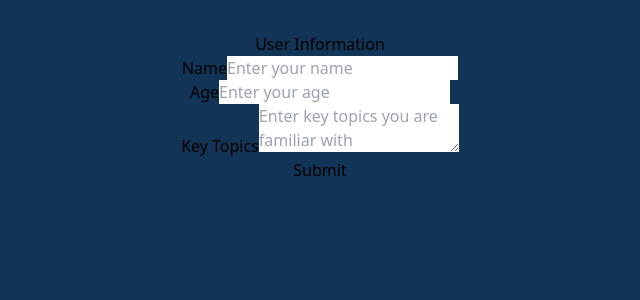
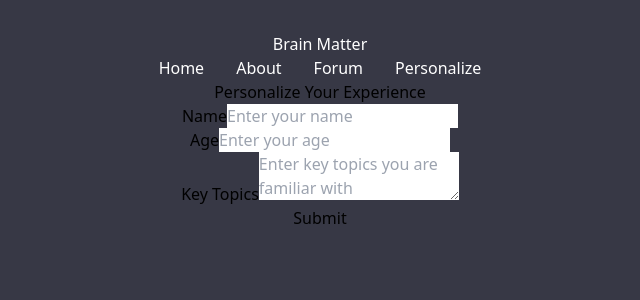
Before and after one commit to bilalrashid0197/hawkhacks-project, a React (Vite) app: page /personalize in a window 1280 px wide. Shown: the top 300 px of the page, without its empty margins (320-960 px from the left). Built offline with nearby package versions, Linux system fonts and the light colour scheme.

Commit message:
Added a Personalize page

```diff
--- a/src/App.css
+++ b/src/App.css
@@ -44,7 +44,7 @@
 
 
 header {
-  background-color: #2E2F3A; /* Matches the dark background color */
+  background-color: #373845; /* Matches the dark background color */
 }
 
 header a {
--- a/src/components/Navbar.jsx
+++ b/src/components/Navbar.jsx
@@ -16,9 +16,10 @@ const Navbar = () => {
         </div>
         {/* Navigation Items */}
         <div className="flex gap-10 justify-end text-lg text-white">
-          <NavLink className={({ isActive }) => isActive ? "text-green-500 font-bold hover:underline" : "hover:underline"} to="/home">Home</NavLink>
-          <NavLink to="/about" className={({ isActive }) => isActive ? "text-green-500 font-bold hover:underline" : "hover:underline"}>About</NavLink>
-          <NavLink to="/forum" className={({ isActive }) => isActive ? "text-green-500 font-bold hover:underline" : "hover:underline"}>Forum</NavLink>
+          <NavLink className={({ isActive }) => isActive ? "text-white font-bold hover:underline" : "hover:underline"} to="/home">Home</NavLink>
+          <NavLink to="/about" className={({ isActive }) => isActive ? "text-white font-bold hover:underline" : "hover:underline"}>About</NavLink>
+          <NavLink to="/forum" className={({ isActive }) => isActive ? "text-white font-bold hover:underline" : "hover:underline"}>Forum</NavLink>
+          <NavLink to="/personalize" className={({ isActive }) => isActive ? "text-white font-bold hover:underline" : "hover:underline"}>Personalize</NavLink>
         </div>
       </div>
     </header>
--- a/src/index.css
+++ b/src/index.css
@@ -3,5 +3,5 @@
 @tailwind utilities;
 
 body {
-    background-color: #123456;
+    background-color: #373845;
 }
--- a/src/scenes/personalize/index.jsx
+++ b/src/scenes/personalize/index.jsx
@@ -1,4 +1,5 @@
 import React, { useState } from 'react';
+import Navbar from '../../components/Navbar';
 
 const Personalize = () => {
   const [name, setName] = useState('');
@@ -14,11 +15,13 @@ const Personalize = () => {
   };
 
   return (
-    <div className="min-h-screen flex items-center justify-center bg-gray-100">
-      <form onSubmit={handleSubmit} className="bg-white p-8 rounded shadow-md w-1/2">
-        <h2 className="text-2xl font-bold mb-6">User Information</h2>
+    <div className="min-h-screen flex flex-col  text-white">
+      <Navbar />
+      <div className="flex flex-col items-center justify-center w-full flex-grow p-5">
+        <form onSubmit={handleSubmit} className="bg-gray-800 p-8 rounded shadow-md w-full max-w-md">
+          <h2 className="text-3xl font-bold mb-6 text-center">Personalize Your Experience</h2>
           <div className="mb-4">
-          <label className="block text-gray-700 text-sm font-bold mb-2" htmlFor="name">
+            <label className="block text-sm font-semibold mb-2" htmlFor="name">
               Name
             </label>
             <input
@@ -26,12 +29,12 @@ const Personalize = () => {
               id="name"
               value={name}
               onChange={(e) => setName(e.target.value)}
-            className="shadow appearance-none border rounded w-full py-2 px-3 text-gray-700 leading-tight focus:outline-none focus:shadow-outline"
+              className="w-full p-3 rounded bg-gray-700 border border-gray-600 focus:outline-none focus:ring-2 focus:ring-blue-500"
               placeholder="Enter your name"
             />
           </div>
           <div className="mb-4">
-          <label className="block text-gray-700 text-sm font-bold mb-2" htmlFor="age">
+            <label className="block text-sm font-semibold mb-2" htmlFor="age">
               Age
             </label>
             <input
@@ -39,32 +42,33 @@ const Personalize = () => {
               id="age"
               value={age}
               onChange={(e) => setAge(e.target.value)}
-            className="shadow appearance-none border rounded w-full py-2 px-3 text-gray-700 leading-tight focus:outline-none focus:shadow-outline"
+              className="w-full p-3 rounded bg-gray-700 border border-gray-600 focus:outline-none focus:ring-2 focus:ring-blue-500"
               placeholder="Enter your age"
             />
           </div>
-        <div className="mb-4">
-          <label className="block text-gray-700 text-sm font-bold mb-2" htmlFor="topics">
+          <div className="mb-6">
+            <label className="block text-sm font-semibold mb-2" htmlFor="topics">
               Key Topics
             </label>
             <textarea
               id="topics"
               value={topics}
               onChange={(e) => setTopics(e.target.value)}
-            className="shadow appearance-none border rounded w-full py-2 px-3 text-gray-700 leading-tight focus:outline-none focus:shadow-outline"
+              className="w-full p-3 rounded bg-gray-700 border border-gray-600 focus:outline-none focus:ring-2 focus:ring-blue-500"
               placeholder="Enter key topics you are familiar with"
             ></textarea>
           </div>
           <div className="flex items-center justify-between">
             <button
               type="submit"
-            className="bg-blue-500 hover:bg-blue-700 text-white font-bold py-2 px-4 rounded focus:outline-none focus:shadow-outline"
+              className="w-full bg-blue-600 hover:bg-blue-700 text-white font-bold py-3 rounded-lg focus:outline-none focus:ring-2 focus:ring-blue-500"
             >
               Submit
             </button>
           </div>
         </form>
       </div>
+    </div>
   );
 };
 
```
Lines whose indentation alone changed are shown as unchanged.
